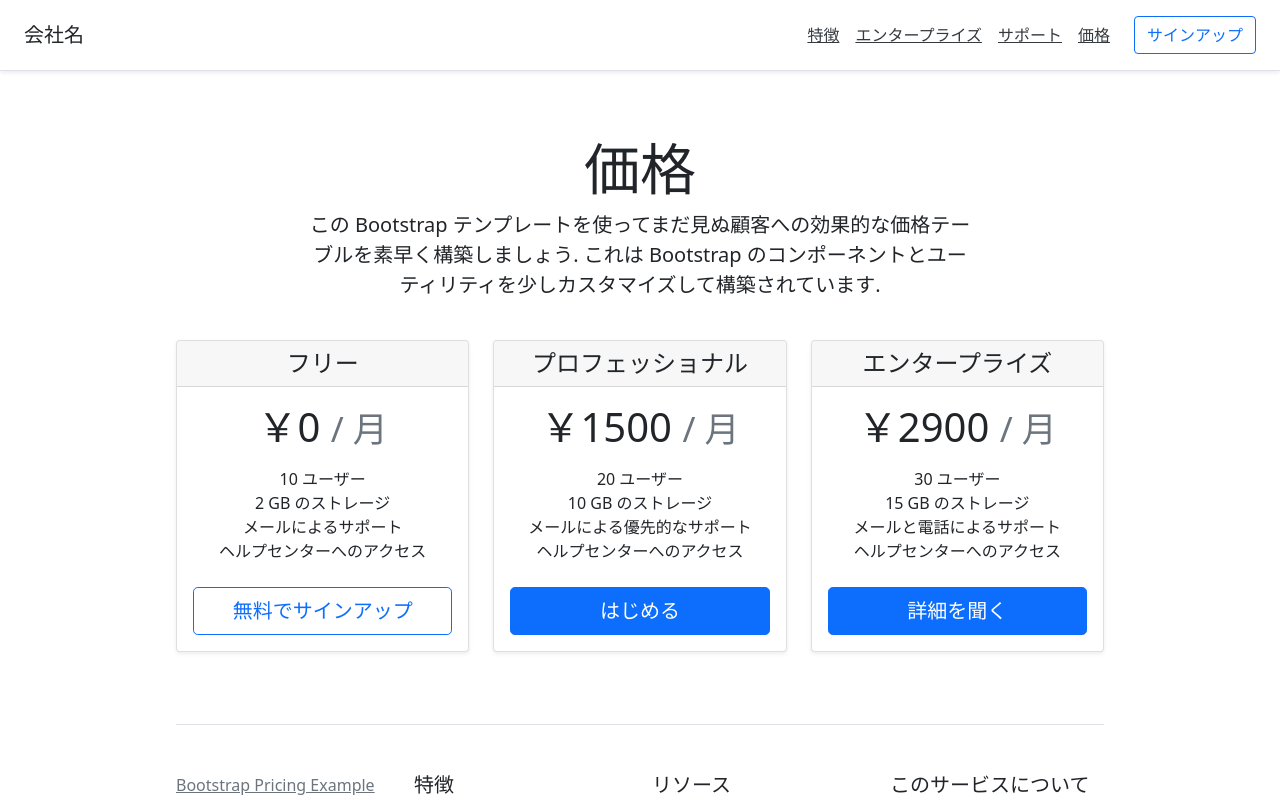
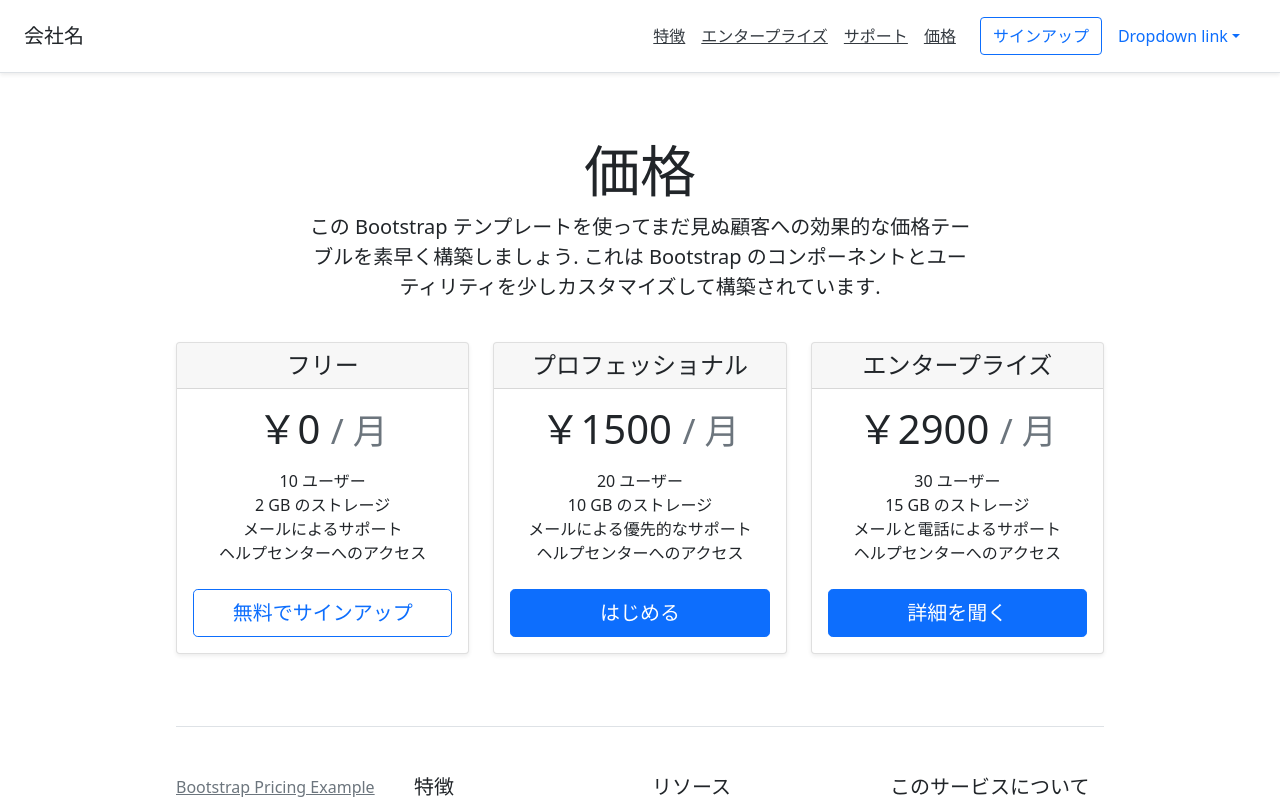
Before and after one commit to kazuma1989/zenn-react-nest, a React app: page / in a window 1280 px wide. Shown: the top 800 px of the page. Built offline with nearby package versions, Linux system fonts and the light colour scheme.

Commit message:
feat: ドロップダウンを置いてみた

```diff
--- a/public/index.html
+++ b/public/index.html
@@ -12,8 +12,7 @@
       crossorigin="anonymous"
     />
 
-    <base href="/dist/" />
-    <script type="module" src="bundle.js"></script>
+    <script type="module" src="/dist/bundle.js"></script>
   </head>
 
   <body>
--- a/src/App.tsx
+++ b/src/App.tsx
@@ -27,6 +27,34 @@ export function App() {
         <a className="btn btn-outline-primary" href="#">
           サインアップ
         </a>
+
+        <a
+          className="nav-link dropdown-toggle"
+          href="#"
+          id="navbarDropdownMenuLink"
+          role="button"
+          data-toggle="dropdown"
+          aria-expanded="false"
+        >
+          Dropdown link
+        </a>
+        <ul className="dropdown-menu" aria-labelledby="navbarDropdownMenuLink">
+          <li>
+            <a className="dropdown-item" href="#">
+              Action
+            </a>
+          </li>
+          <li>
+            <a className="dropdown-item" href="#">
+              Another action
+            </a>
+          </li>
+          <li>
+            <a className="dropdown-item" href="#">
+              Something else here
+            </a>
+          </li>
+        </ul>
       </div>
 
       <div
```
